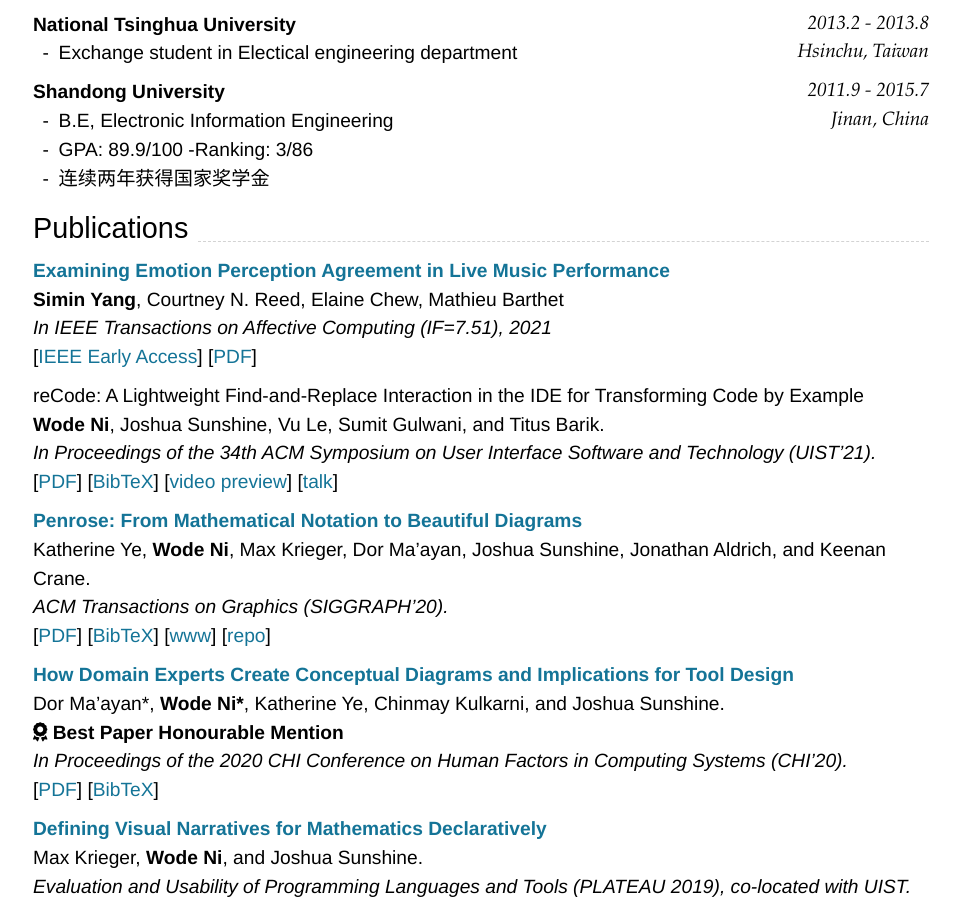
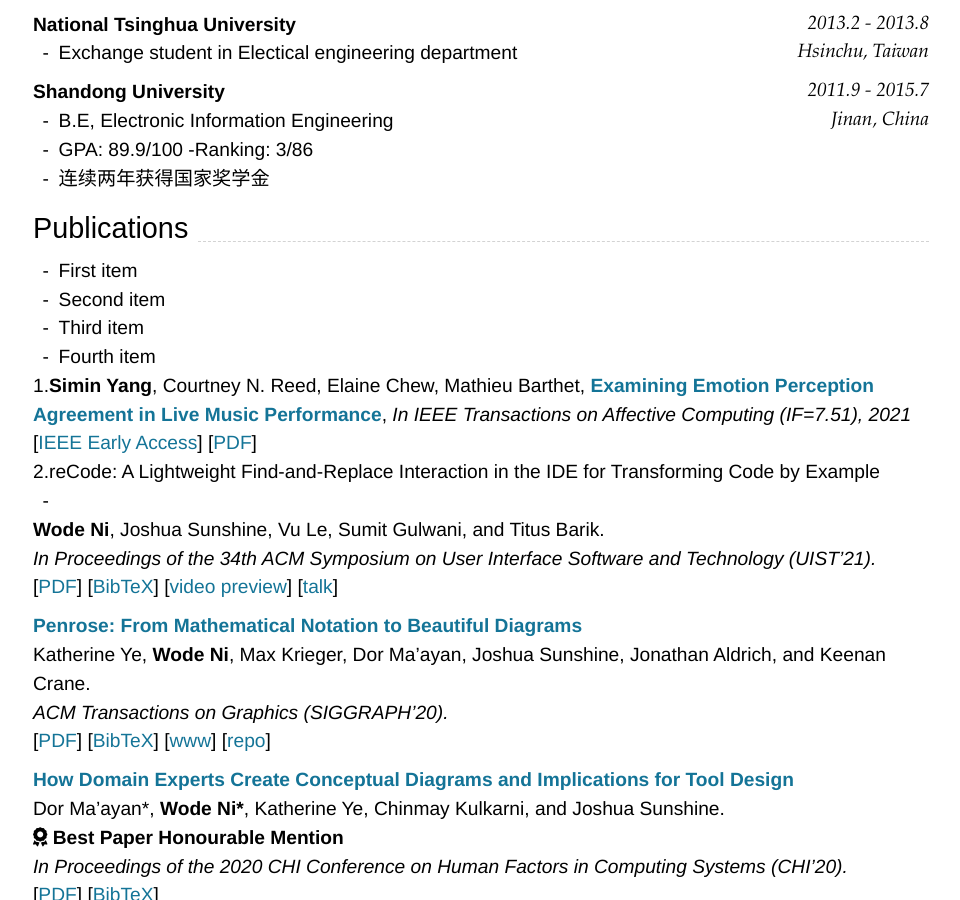
Before and after one commit to skybay7/markdown_cv2021, a Jekyll site: the page built from index.md, in a window 1280 px wide and 900 px high, scrolled down 560 px. Shown: the whole window, without its empty margins (159-1119 px from the left). Built offline with Jekyll 4.4.1, drawn with Linux system fonts in a browser that asks for light colours; nearby versions of some CDN libraries.

Commit message:
Update index.md

````diff
--- a/index.md
+++ b/index.md
@@ -34,7 +34,7 @@ Supported arguments:
 
 ## Education
 
-### **Queen Mary University of London** `2015.9 -`
+#### **Queen Mary University of London** `2015.9 -`
 
 ```
 London, UK
@@ -63,18 +63,17 @@ Jinan, China
 - 连续两年获得国家奖学金
 
 ## Publications
-
-
-
-### [**Examining Emotion Perception Agreement in Live Music Performance**](https://siminyang6.files.wordpress.com/2021/07/journalpaper_tac_preprint_0628.pdf)
-
-**Simin Yang**, Courtney N. Reed, Elaine Chew, Mathieu Barthet <br>
-
-*In IEEE Transactions on Affective Computing (IF=7.51), 2021*
-
+<ol>
+  <li>First item</li>
+  <li>Second item</li>
+  <li>Third item</li>
+  <li>Fourth item</li>
+</ol>
+1.__Simin Yang__, Courtney N. Reed, Elaine Chew, Mathieu Barthet, [**Examining Emotion Perception Agreement in Live Music Performance**](https://siminyang6.files.wordpress.com/2021/07/journalpaper_tac_preprint_0628.pdf), *In IEEE Transactions on Affective Computing (IF=7.51), 2021*<br>
 [[IEEE Early Access](https://ieeexplore.ieee.org/document/9468946)] [[PDF]((https://siminyang6.files.wordpress.com/2021/07/journalpaper_tac_preprint_0628.pdf)])]
 
-### reCode: A Lightweight Find-and-Replace Interaction in the IDE for Transforming Code by Example
+2.reCode: A Lightweight Find-and-Replace Interaction in the IDE for Transforming Code by Example
+3.
 
 **Wode Ni**, Joshua Sunshine, Vu Le, Sumit Gulwani, and Titus Barik.<br>
 _In Proceedings of the 34th ACM Symposium on User Interface Software and Technology (UIST'21)._ <br>
````
